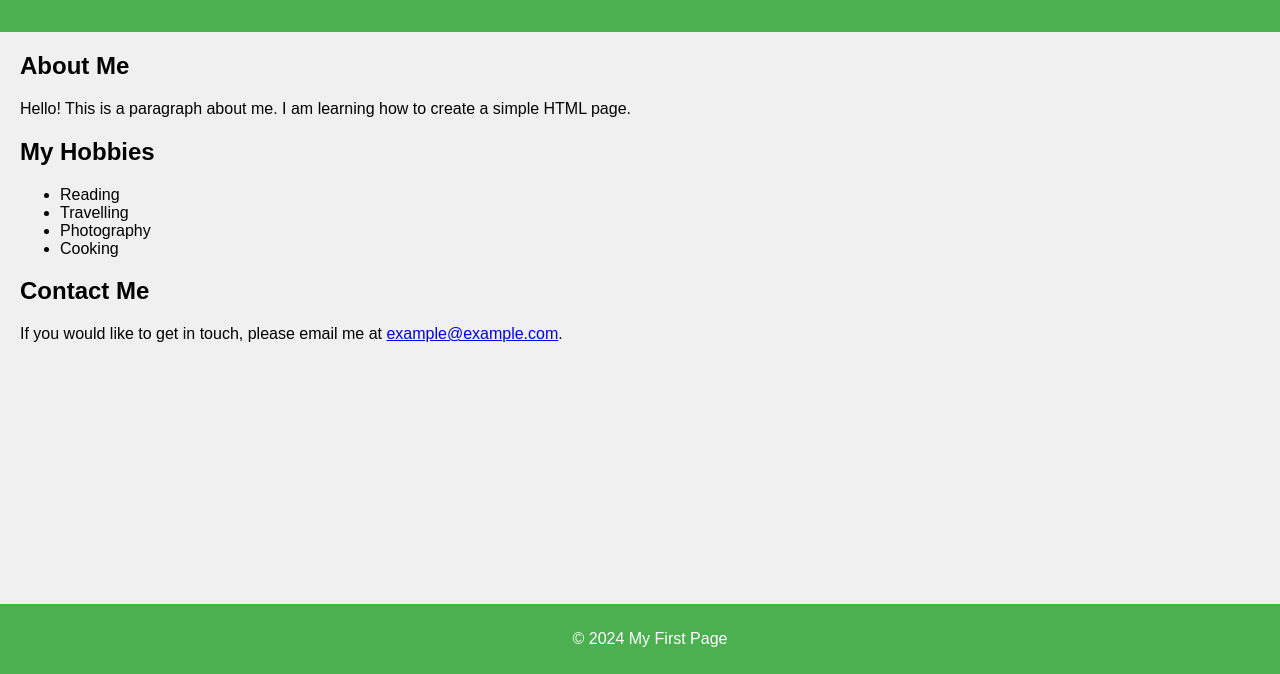
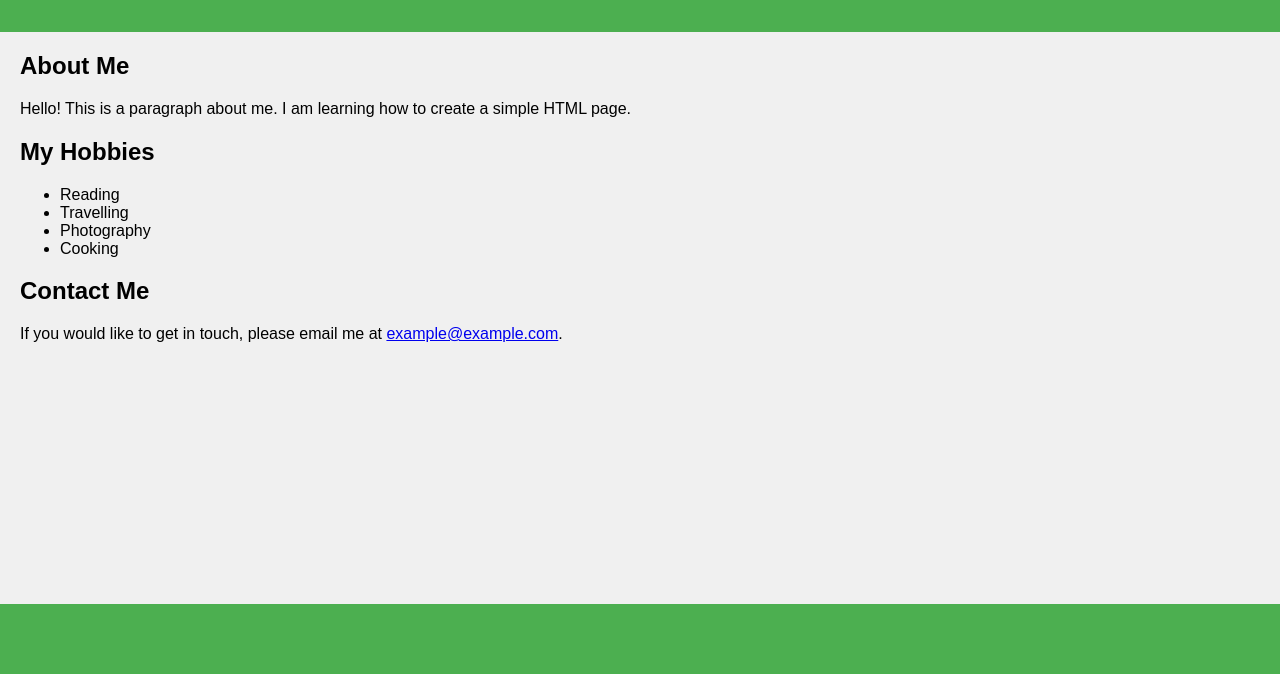
Before and after one commit to Teju-Kutre/tej, a plain HTML site: page index.html in a window 1280 px wide. Shown: the part 126-800 px from the top of the page. Drawn offline with Linux system fonts and the light colour scheme.

Commit message:
initial changes

```diff
--- a/index.html
+++ b/index.html
@@ -26,7 +26,7 @@
             text-align: center;
             padding: 10px;
             position: fixed;
-            width: 100%;
+            width: 2000%;
             bottom: 0;
         }
     </style>
```
